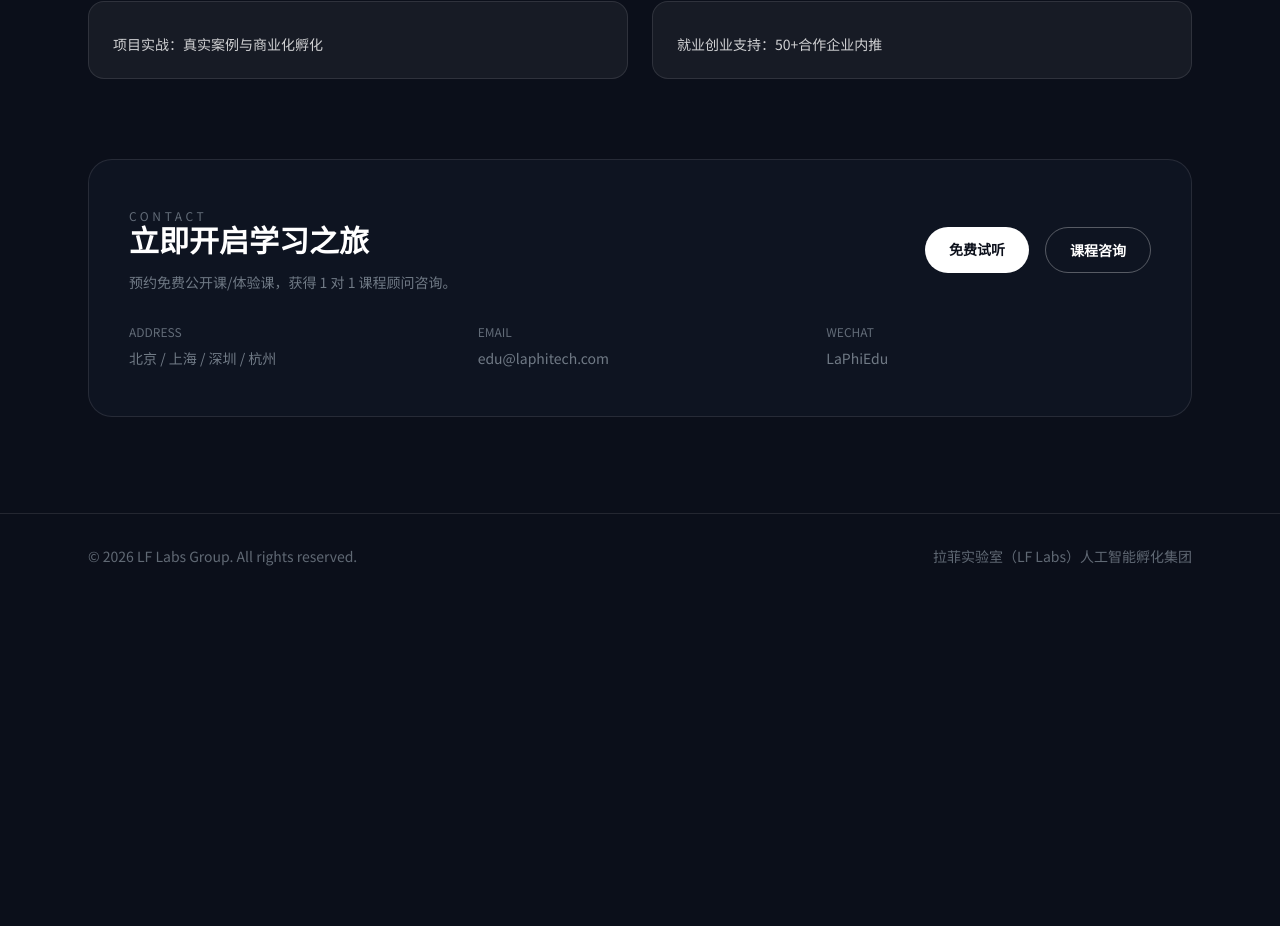
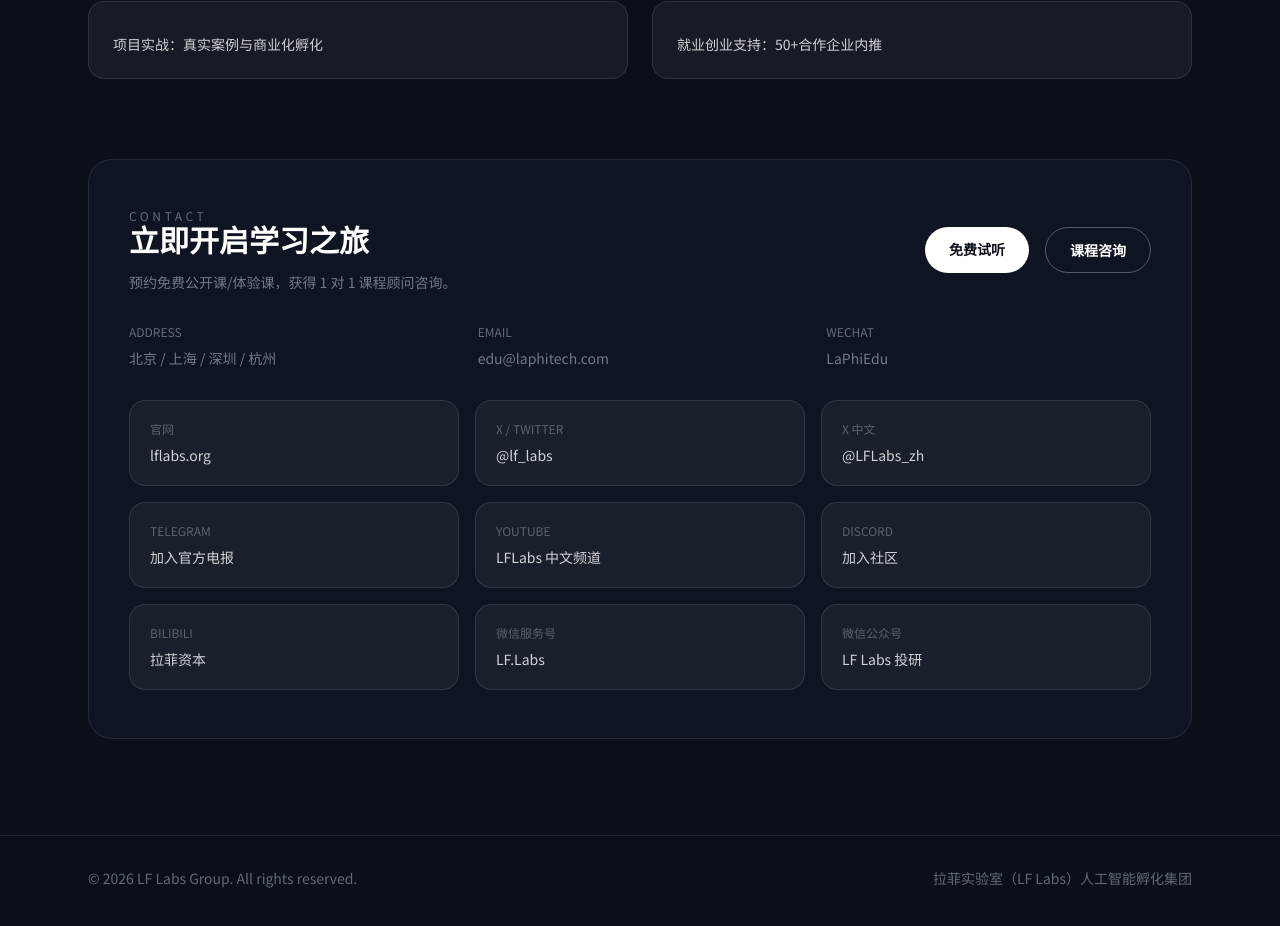
Before and after one commit to JCroge/laflab, a Next.js app: page /education in a window 1280 px wide. Shown: the part 5190-6116 px from the top of the page. Before the commit the page ends 5796 px from the top, so only its background shows below. Built offline with nearby package versions, Linux system fonts and the light colour scheme.

Commit message:
fix: type error with as const

```diff
--- a/src/app/ai/page.tsx
+++ b/src/app/ai/page.tsx
@@ -1,4 +1,5 @@
 import PageShell from "@/components/PageShell";
+import { contactLinks } from "@/lib/contacts";
 
 const content = {
   zh: {
@@ -100,6 +101,7 @@ const content = {
       address: "中国 · 上海 / 上海人工智能产业园",
       ctaPrimary: "免费咨询",
       ctaSecondary: "预约专家",
+      links: contactLinks.zh,
     },
     footer: "© 2026 LF Labs Group. All rights reserved.",
     companyName: "拉菲实验室（LF Labs）人工智能孵化集团",
@@ -203,6 +205,7 @@ const content = {
       address: "Shanghai AI Industrial Park, China",
       ctaPrimary: "Free Consultation",
       ctaSecondary: "Book Expert",
+      links: contactLinks.en,
     },
     footer: "© 2026 LF Labs Group. All rights reserved.",
     companyName: "LF Labs AI Incubation Group",
--- a/src/app/asset-management/page.tsx
+++ b/src/app/asset-management/page.tsx
@@ -1,4 +1,5 @@
 import PageShell from "@/components/PageShell";
+import { contactLinks } from "@/lib/contacts";
 
 const content = {
   zh: {
@@ -83,6 +84,7 @@ const content = {
       address: "中国 · 上海 / 上海人工智能产业园",
       ctaPrimary: "预约沟通",
       ctaSecondary: "获取方案",
+      links: contactLinks.zh,
     },
     footer: "© 2026 LF Labs Group. All rights reserved.",
     companyName: "拉菲实验室（LF Labs）人工智能孵化集团",
@@ -169,6 +171,7 @@ const content = {
       address: "Shanghai AI Industrial Park, China",
       ctaPrimary: "Book Meeting",
       ctaSecondary: "Get Proposal",
+      links: contactLinks.en,
     },
     footer: "© 2026 LF Labs Group. All rights reserved.",
     companyName: "LF Labs AI Incubation Group",
--- a/src/app/education/page.tsx
+++ b/src/app/education/page.tsx
@@ -1,4 +1,5 @@
 import PageShell from "@/components/PageShell";
+import { contactLinks } from "@/lib/contacts";
 
 const content = {
   zh: {
@@ -178,6 +179,7 @@ const content = {
       address: "北京 / 上海 / 深圳 / 杭州",
       ctaPrimary: "免费试听",
       ctaSecondary: "课程咨询",
+      links: contactLinks.zh,
     },
     footer: "© 2026 LF Labs Group. All rights reserved.",
     companyName: "拉菲实验室（LF Labs）人工智能孵化集团",
@@ -359,6 +361,7 @@ const content = {
       address: "Beijing / Shanghai / Shenzhen / Hangzhou",
       ctaPrimary: "Free Trial",
       ctaSecondary: "Course Consultation",
+      links: contactLinks.en,
     },
     footer: "© 2026 LF Labs Group. All rights reserved.",
     companyName: "LF Labs AI Incubation Group",
--- a/src/app/enterprise/page.tsx
+++ b/src/app/enterprise/page.tsx
@@ -1,4 +1,5 @@
 import PageShell from "@/components/PageShell";
+import { contactLinks } from "@/lib/contacts";
 
 const content = {
   zh: {
@@ -281,6 +282,7 @@ const content = {
       address: "Shanghai AI Industrial Park, China",
       ctaPrimary: "Free Diagnosis",
       ctaSecondary: "Expert Consult",
+      links: contactLinks.en,
     },
     footer: "© 2026 LF Labs Group. All rights reserved.",
     companyName: "LF Labs AI Incubation Group",
--- a/src/app/family-office/page.tsx
+++ b/src/app/family-office/page.tsx
@@ -1,4 +1,5 @@
 import PageShell from "@/components/PageShell";
+import { contactLinks } from "@/lib/contacts";
 
 const content = {
   zh: {
@@ -269,6 +270,7 @@ const content = {
       address: "VIP Private Reception, Shanghai, China",
       ctaPrimary: "Book Consultation",
       ctaSecondary: "Learn More",
+      links: contactLinks.en,
     },
     footer: "© 2026 LF Labs Group. All rights reserved.",
     companyName: "LF Labs AI Incubation Group",
--- a/src/app/page.tsx
+++ b/src/app/page.tsx
@@ -5,6 +5,7 @@ import Link from "next/link";
 import SiteHeader from "@/components/SiteHeader";
 import SiteFooter from "@/components/SiteFooter";
 import { useLanguage } from "@/components/LanguageProvider";
+import { contactLinks } from "@/lib/contacts";
 import { navItems } from "@/lib/nav";
 
 const content = {
@@ -233,6 +234,7 @@ const content = {
       emailValue: "hello@lflabs.ai",
       wechatLabel: "WeChat",
       wechatValue: "LF Labs Group",
+      links: contactLinks.en,
     },
     footer: "© 2026 LF Labs Group. All rights reserved.",
     openCollab: "Open Collaboration",
@@ -457,6 +459,27 @@ export default function Home() {
                 <p className="mt-2">{t.contactInfo.wechatValue}</p>
               </div>
             </div>
+            {t.contactInfo.links && t.contactInfo.links.length > 0 && (
+              <div className="mt-8 grid gap-4 text-sm text-slate/70 sm:grid-cols-2 lg:grid-cols-3">
+                {t.contactInfo.links.map((link) => (
+                  <div key={`${link.label}-${link.value}`} className="rounded-2xl border border-white/10 bg-white/5 p-5">
+                    <p className="text-xs uppercase text-slate/50">{link.label}</p>
+                    {link.href ? (
+                      <a
+                        href={link.href}
+                        target="_blank"
+                        rel="noreferrer"
+                        className="mt-2 block text-sm text-white/80 hover:text-white"
+                      >
+                        {link.value}
+                      </a>
+                    ) : (
+                      <p className="mt-2 text-sm text-white/80">{link.value}</p>
+                    )}
+                  </div>
+                ))}
+              </div>
+            )}
           </div>
         </section>
       </main>
--- a/src/components/PageShell.tsx
+++ b/src/components/PageShell.tsx
@@ -11,6 +11,12 @@ export type PageSection = {
   items?: string[];
   columns?: number;
   variant?: string;
+};
+
+type ContactLink = {
+  label: string;
+  value: string;
+  href?: string;
 };
 
 export type PageContent = {
@@ -32,6 +38,7 @@ export type PageContent = {
     address: string;
     ctaPrimary: string;
     ctaSecondary: string;
+    links?: ContactLink[];
   };
   footer: string;
   companyName: string;
@@ -160,6 +167,27 @@ export default function PageShell({ content, ctaLabel }: PageShellProps) {
                 <p className="mt-2">{t.contact.wechat}</p>
               </div>
             </div>
+            {t.contact.links && t.contact.links.length > 0 && (
+              <div className="mt-8 grid gap-4 text-sm text-slate/70 sm:grid-cols-2 lg:grid-cols-3">
+                {t.contact.links.map((link) => (
+                  <div key={`${link.label}-${link.value}`} className="rounded-2xl border border-white/10 bg-white/5 p-5">
+                    <p className="text-xs uppercase text-slate/50">{link.label}</p>
+                    {link.href ? (
+                      <a
+                        href={link.href}
+                        target="_blank"
+                        rel="noreferrer"
+                        className="mt-2 block text-sm text-white/80 hover:text-white"
+                      >
+                        {link.value}
+                      </a>
+                    ) : (
+                      <p className="mt-2 text-sm text-white/80">{link.value}</p>
+                    )}
+                  </div>
+                ))}
+              </div>
+            )}
           </div>
         </section>
       </main>
--- /dev/null
+++ b/src/lib/contacts.ts
@@ -0,0 +1,46 @@
+export type ContactLink = {
+  label: string;
+  value: string;
+  href?: string;
+};
+
+export const contactLinks: { zh: ContactLink[]; en: ContactLink[] } = {
+  zh: [
+    { label: "官网", value: "lflabs.org", href: "https://lflabs.org/" },
+    { label: "X / Twitter", value: "@lf_labs", href: "https://x.com/lf_labs" },
+    { label: "X 中文", value: "@LFLabs_zh", href: "https://x.com/LFLabs_zh" },
+    { label: "Telegram", value: "加入官方电报", href: "https://t.me/+pP_hrbwtFlA3M2Q9" },
+    {
+      label: "YouTube",
+      value: "LFLabs 中文频道",
+      href: "https://www.youtube.com/@LFLabs%E4%B8%AD%E6%96%87%E9%A2%91%E9%81%93",
+    },
+    { label: "Discord", value: "加入社区", href: "https://discord.gg/cnB3sHXCd3" },
+    {
+      label: "Bilibili",
+      value: "拉菲资本",
+      href: "https://space.bilibili.com/3546689187088532?spm_id_from=333.337.0.0",
+    },
+    { label: "微信服务号", value: "LF.Labs" },
+    { label: "微信公众号", value: "LF Labs 投研" },
+  ],
+  en: [
+    { label: "Official Site", value: "lflabs.org", href: "https://lflabs.org/" },
+    { label: "X / Twitter", value: "@lf_labs", href: "https://x.com/lf_labs" },
+    { label: "X (CN)", value: "@LFLabs_zh", href: "https://x.com/LFLabs_zh" },
+    { label: "Telegram", value: "Join the official channel", href: "https://t.me/+pP_hrbwtFlA3M2Q9" },
+    {
+      label: "YouTube",
+      value: "LFLabs CN Channel",
+      href: "https://www.youtube.com/@LFLabs%E4%B8%AD%E6%96%87%E9%A2%91%E9%81%93",
+    },
+    { label: "Discord", value: "Join the community", href: "https://discord.gg/cnB3sHXCd3" },
+    {
+      label: "Bilibili",
+      value: "LFLabs Capital",
+      href: "https://space.bilibili.com/3546689187088532?spm_id_from=333.337.0.0",
+    },
+    { label: "WeChat Service", value: "LF.Labs" },
+    { label: "WeChat Official", value: "LF Labs 投研" },
+  ],
+};
```
Also changed, not shown: 1 other file (tests, documents, lock files or other folders).
